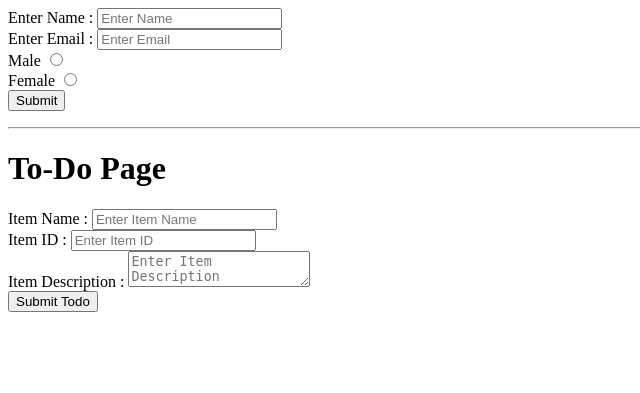
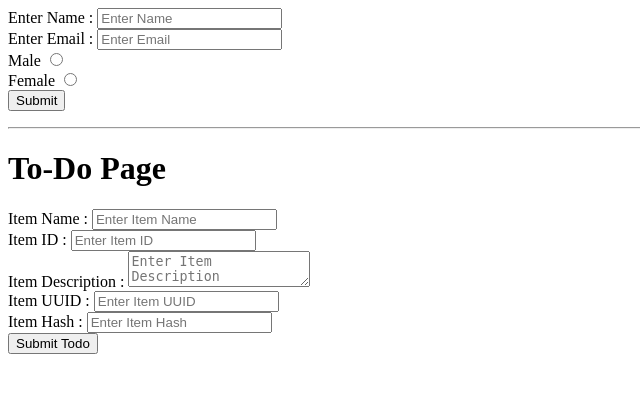
Before and after one commit to Jainsahab478/flask-project, a Flask app: page / in a window 1280 px wide. Shown: the top 393 px of the page, without its empty margins (0-640 px from the left). Run offline with Flask 3, Linux system fonts and the light colour scheme; parts of the project's set-up code (start-up, migrations or seed data) failed here and were passed over; some libraries are stand-ins or nearby versions.

Commit message:
Re-Added UUID and Hash Fields

```diff
--- a/main.py
+++ b/main.py
@@ -45,5 +45,24 @@ def submit():
 def suxes():
     return "Data submitted successfully"
 
+
+@app.route("/submittodoitem", methods=['POST'])
+def submit_todo_item():
+
+    item_name = request.form.get("itemName")
+    item_description = request.form.get("itemDescription")
+
+    todo_document = {
+        "ItemName": item_name,
+        "ItemDescription": item_description
+    }
+
+    try:
+        mongo.db.todoitems.insert_one(todo_document)
+        return "Todo Item Submitted Successfully"
+
+    except Exception as e:
+        return f"Error : {str(e)}"
+
 if __name__=="__main__":
     app.run(debug=True)
--- a/templates/index.html
+++ b/templates/index.html
@@ -56,6 +56,16 @@
         </div>
 
         <div>
+            <label for="itemUUID">Item UUID :</label>
+            <input type="text" id="itemUUID" name="itemUUID" placeholder="Enter Item UUID">
+        </div>
+
+        <div>
+            <label for="itemHash">Item Hash :</label>
+            <input type="text" id="itemHash" name="itemHash" placeholder="Enter Item Hash">
+        </div>
+
+        <div>
             <button type="submit">
                 Submit Todo
             </button>
```
